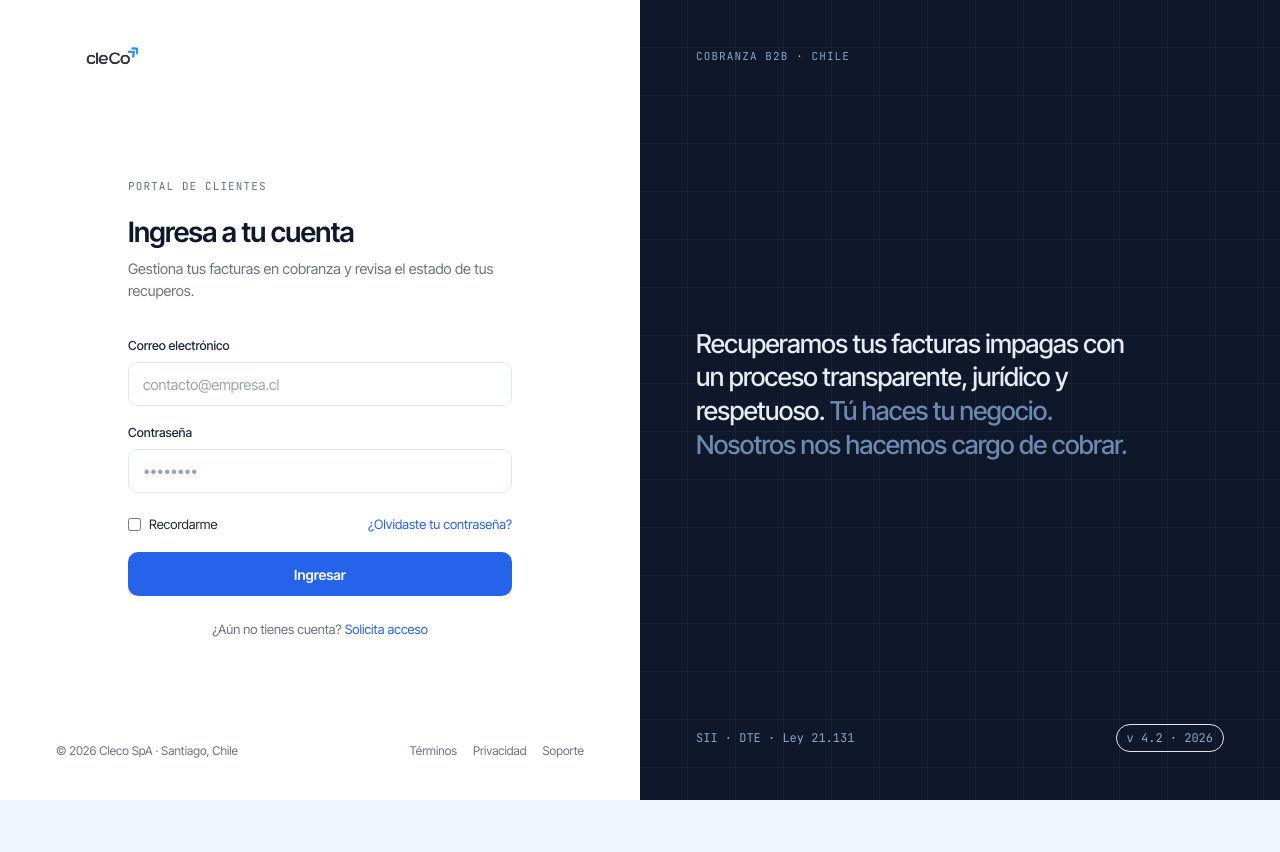
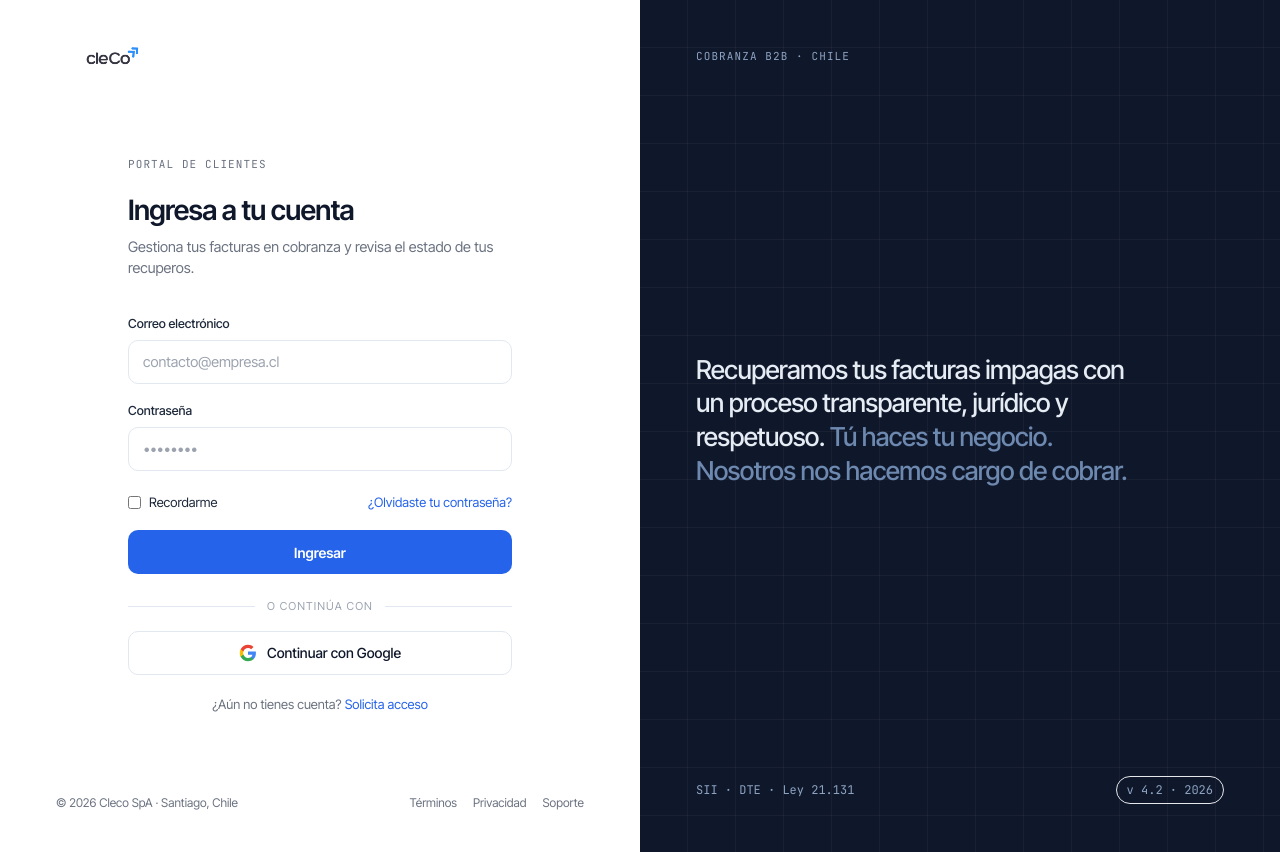
Before and after one commit to Clecoecommerce/cleco-portal, a Next.js app: page /auth/login in a window 1280 px wide. Before the commit the page ends 800 px from the top, so only its background shows below. Built offline with nearby package versions, Linux system fonts and the light colour scheme.

Commit message:
feat: agregar autenticación con Google OAuth
Co-Authored-By: Claude Sonnet 4.6 <noreply@anthropic.com>

```diff
--- a/src/app/auth/login/actions.ts
+++ b/src/app/auth/login/actions.ts
@@ -2,6 +2,18 @@
 
 import { redirect } from "next/navigation";
 import { createClient } from "@/lib/supabase/server";
+
+export async function signInWithGoogle() {
+  const supabase = await createClient();
+  const { data, error } = await supabase.auth.signInWithOAuth({
+    provider: "google",
+    options: {
+      redirectTo: `${process.env.NEXT_PUBLIC_APP_URL}/api/auth/callback`,
+    },
+  });
+  if (error) redirect(`/auth/login?error=${encodeURIComponent(error.message)}`);
+  if (data.url) redirect(data.url);
+}
 
 export async function login(formData: FormData) {
   const supabase = await createClient();
--- a/src/app/auth/login/page.tsx
+++ b/src/app/auth/login/page.tsx
@@ -1,4 +1,4 @@
-import { login } from "./actions";
+import { login, signInWithGoogle } from "./actions";
 import Link from "next/link";
 import Image from "next/image";
 
@@ -87,7 +87,29 @@ export default async function LoginPage({ searchParams }: Props) {
             </button>
           </form>
 
-          <p className="mt-6 text-center text-[13px] text-[#6B7280]">
+          {/* Google OAuth */}
+          <div className="mt-6 relative flex items-center">
+            <div className="flex-grow border-t border-[#E2E8F0]" />
+            <span className="mx-3 text-[11px] uppercase tracking-widest text-[#9CA3AF]">o continúa con</span>
+            <div className="flex-grow border-t border-[#E2E8F0]" />
+          </div>
+
+          <form action={signInWithGoogle} className="mt-4">
+            <button
+              type="submit"
+              className="w-full h-11 border border-[#E2E8F0] rounded-[10px] text-[14px] font-medium text-[#0F172A] hover:bg-[#F8FAFC] active:bg-[#F1F5F9] flex items-center justify-center gap-2.5 transition-all"
+            >
+              <svg width="18" height="18" viewBox="0 0 24 24" aria-hidden="true">
+                <path fill="#4285F4" d="M22.56 12.25c0-.78-.07-1.53-.2-2.25H12v4.26h5.92c-.26 1.37-1.04 2.53-2.21 3.31v2.77h3.57c2.08-1.92 3.28-4.74 3.28-8.09z"/>
+                <path fill="#34A853" d="M12 23c2.97 0 5.46-.98 7.28-2.66l-3.57-2.77c-.98.66-2.23 1.06-3.71 1.06-2.86 0-5.29-1.93-6.16-4.53H2.18v2.84C3.99 20.53 7.7 23 12 23z"/>
+                <path fill="#FBBC05" d="M5.84 14.09c-.22-.66-.35-1.36-.35-2.09s.13-1.43.35-2.09V7.07H2.18C1.43 8.55 1 10.22 1 12s.43 3.45 1.18 4.93l3.66-2.84z"/>
+                <path fill="#EA4335" d="M12 5.38c1.62 0 3.06.56 4.21 1.64l3.15-3.15C17.45 2.09 14.97 1 12 1 7.7 1 3.99 3.47 2.18 7.07l3.66 2.84c.87-2.6 3.3-4.53 6.16-4.53z"/>
+              </svg>
+              Continuar con Google
+            </button>
+          </form>
+
+          <p className="mt-5 text-center text-[13px] text-[#6B7280]">
             ¿Aún no tienes cuenta?{" "}
             <a href="#" className="text-[#2563EB] hover:underline">Solicita acceso</a>
           </p>
```
